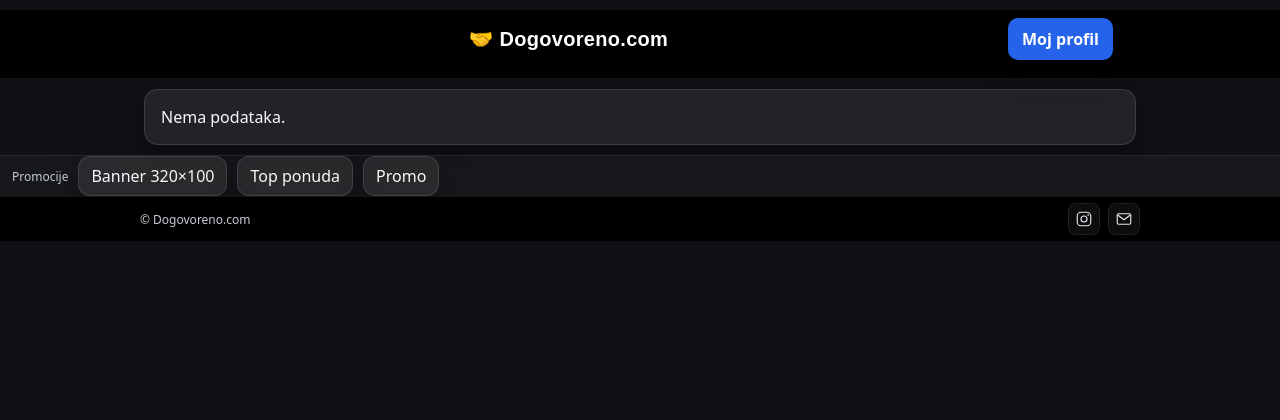
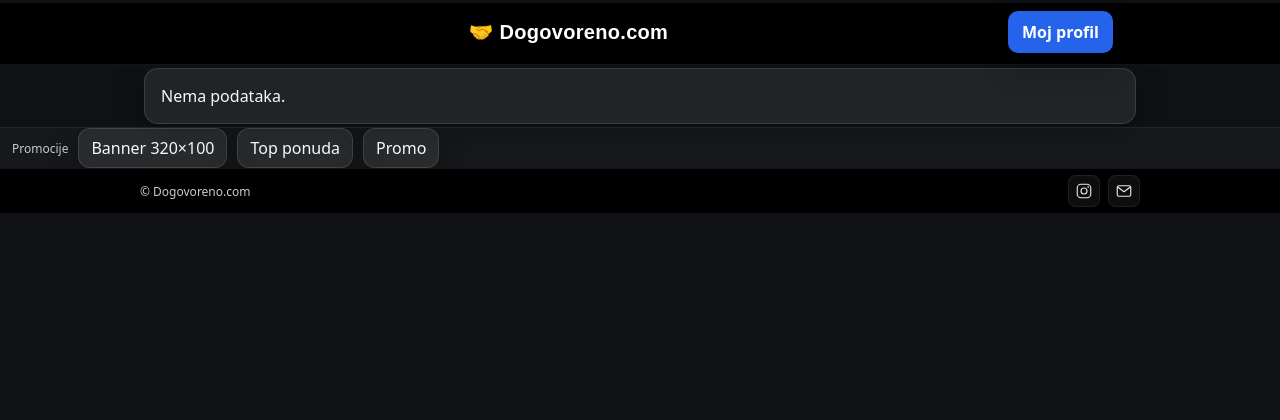
Before and after one commit to zvonebeslic/Dogovoreno, a PHP site: page /majstor.html in a window 1280 px wide. Shown: the top 420 px of the page. After the commit the page ends 213 px from the top, so only its background shows below. Run offline with PHP 8.4, Linux system fonts and the light colour scheme.

Commit message:
Update base.css

```diff
--- a/base.css
+++ b/base.css
@@ -72,7 +72,7 @@ input,textarea,select{
 
 .container{
   max-width:1024px;
-  margin:10px auto;
+  margin:3px auto;
   padding:0 16px;
 }
 
```
